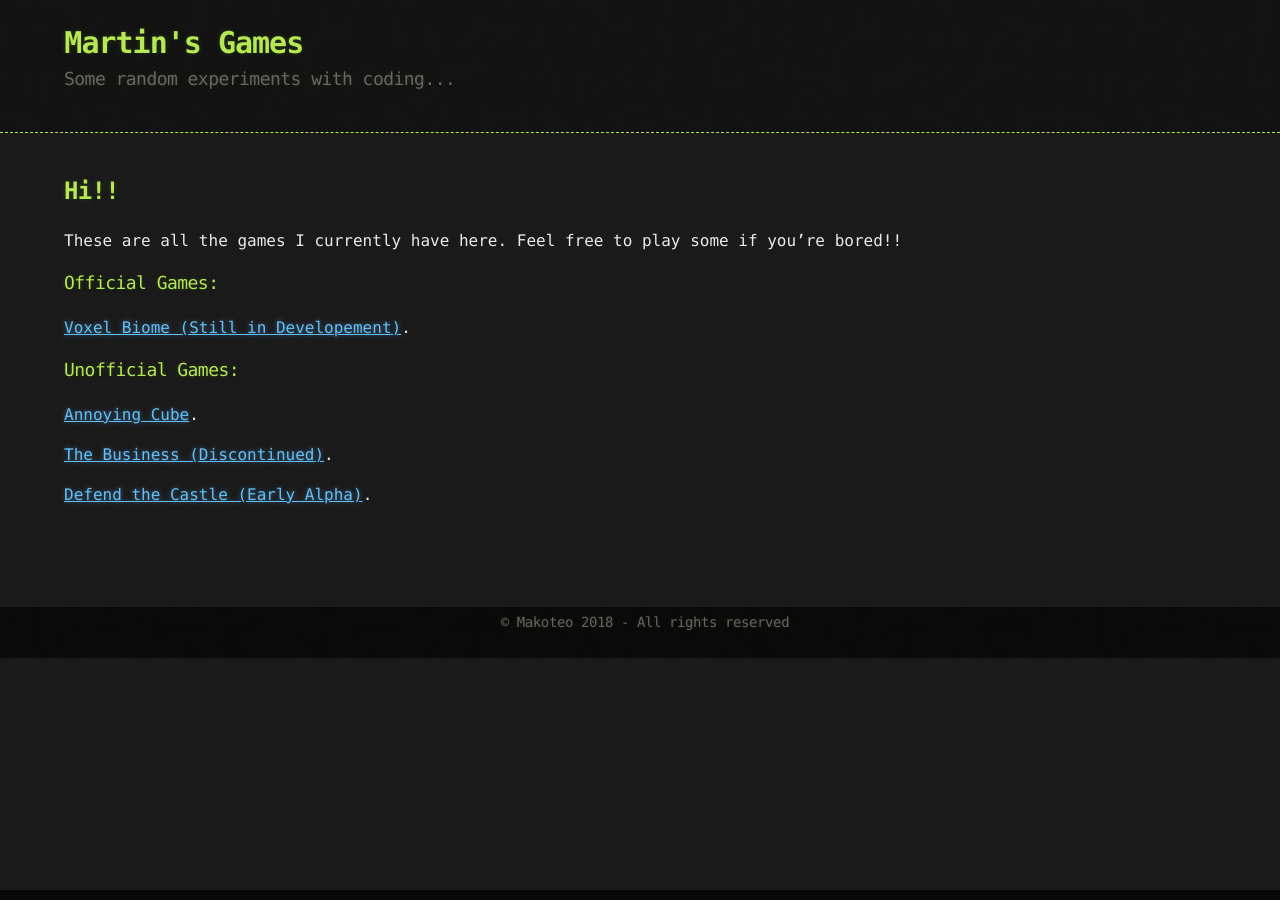
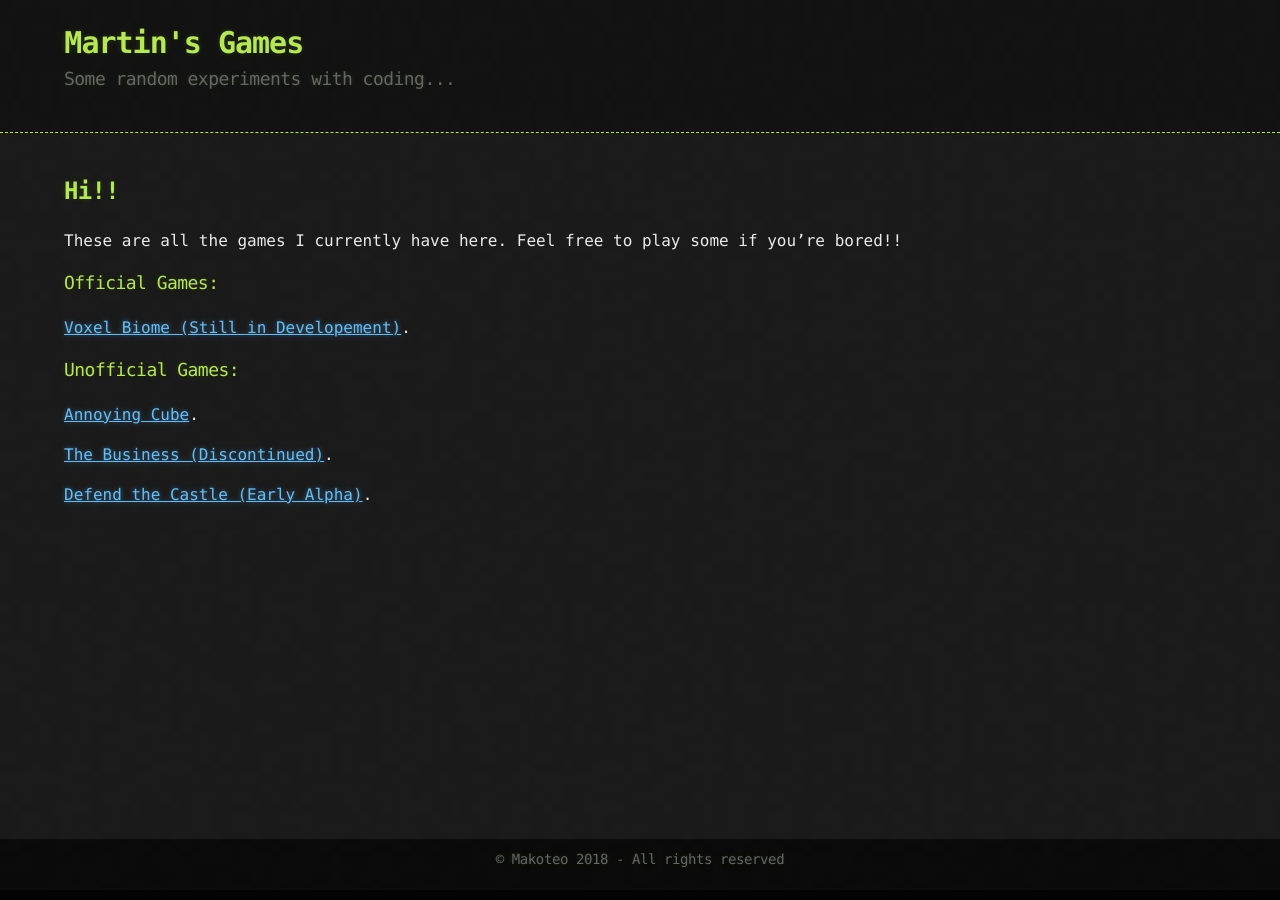
Before and after one commit to makoteo/blog, a Jekyll site: the page built from index.md, in a window 1280 px wide. Built offline with Jekyll 4.4.1, drawn with Linux system fonts in a browser that asks for light colours; our own code applies the rules of GitHub Pages for plain Markdown files.

Commit message:
More tests

```diff
--- a/_sass/jekyll-theme-hacker.scss
+++ b/_sass/jekyll-theme-hacker.scss
@@ -119,8 +119,9 @@ footer h2 {
   background: rgba(0, 0, 0, 0.6);
   width: 100%;
   //border-top: 1px dashed $conifer; //header;
-  //padding: 10px 0;
-  right:0; left: 0;
+  padding: 10px 0;
+  right: 0; left: 0;
+  bottom: 0;
   text-align: center;
 }
 
```
